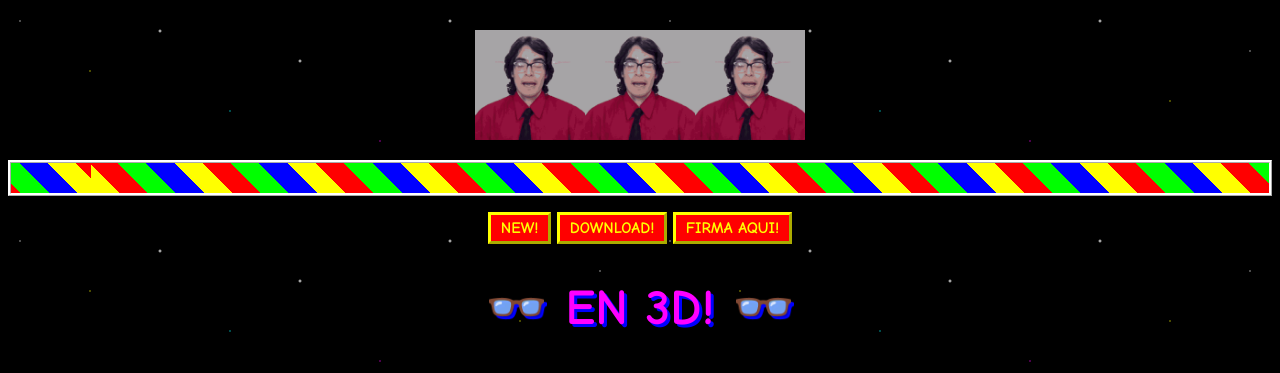
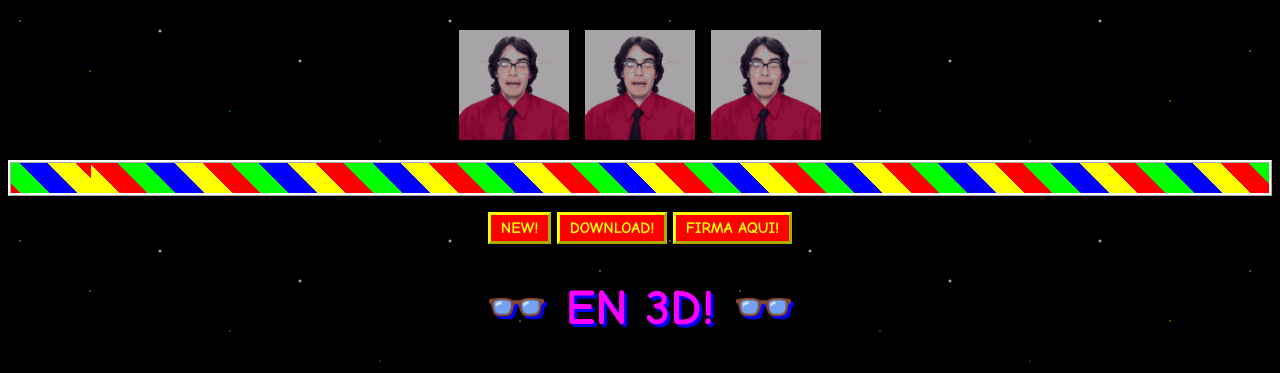
Before and after one commit to panxito-labs/el-portal-virtual, a plain HTML site: page index.html in a window 1280 px wide. Shown: the part 669-1042 px from the top of the page. Drawn offline with Linux system fonts and the light colour scheme.

Commit message:
Bailarines: pequena separacion entre cada uno

```diff
--- a/index.html
+++ b/index.html
@@ -80,6 +80,9 @@ blink, .blink {
   vertical-align: middle;
   width: 65px;
   height: 128px;
+}
+.bailarin {
+  margin: 0 8px;
 }
 .emoji-t {
   display: inline-block;
@@ -217,7 +220,7 @@ small.keywords { color: #060; }
 
 <!-- ============ YO YO YO ============ -->
 <h1>YO YO YO YO YO YO</h1>
-<p><img src="bailarines_opt.gif" width="110" height="110" alt="Bailarines" /><img src="bailarines_opt.gif" width="110" height="110" alt="Bailarines" /><img src="bailarines_opt.gif" width="110" height="110" alt="Bailarines" /></p>
+<p><img src="bailarines_opt.gif" class="bailarin" width="110" height="110" alt="Bailarines" /><img src="bailarines_opt.gif" class="bailarin" width="110" height="110" alt="Bailarines" /><img src="bailarines_opt.gif" class="bailarin" width="110" height="110" alt="Bailarines" /></p>
 <p class="barra"></p>
 <p>
   <a class="boton-new" href="#">NEW!</a>
```
